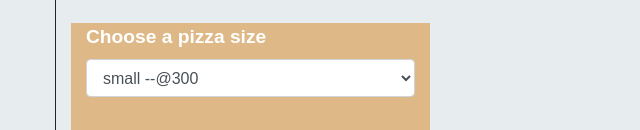
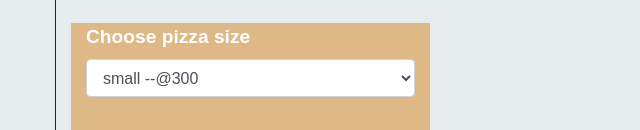
Before and after one commit to Briankiplangat88/pizzadelivery, a plain HTML site: page index.html in a window 1280 px wide. Shown: the part 670-800 px from the top of the page, 15-655 px from the left. Drawn offline with nearby package versions, Linux system fonts and the light colour scheme.

Commit message:
made changes

```diff
--- a/index.html
+++ b/index.html
@@ -62,7 +62,7 @@
     <div id="mainform" class="row">
         <div class="col-sm-6">
             <form id="choiceForm" class="col-sm-8">
-                <label>Choose a pizza size</label>
+                <label>Choose pizza size</label>
                 <select name="" id="pizzaSize" class="form-control">
                         <option value="small">small --@300</option>
                         <option value="medium">medium --@600</option>
```
